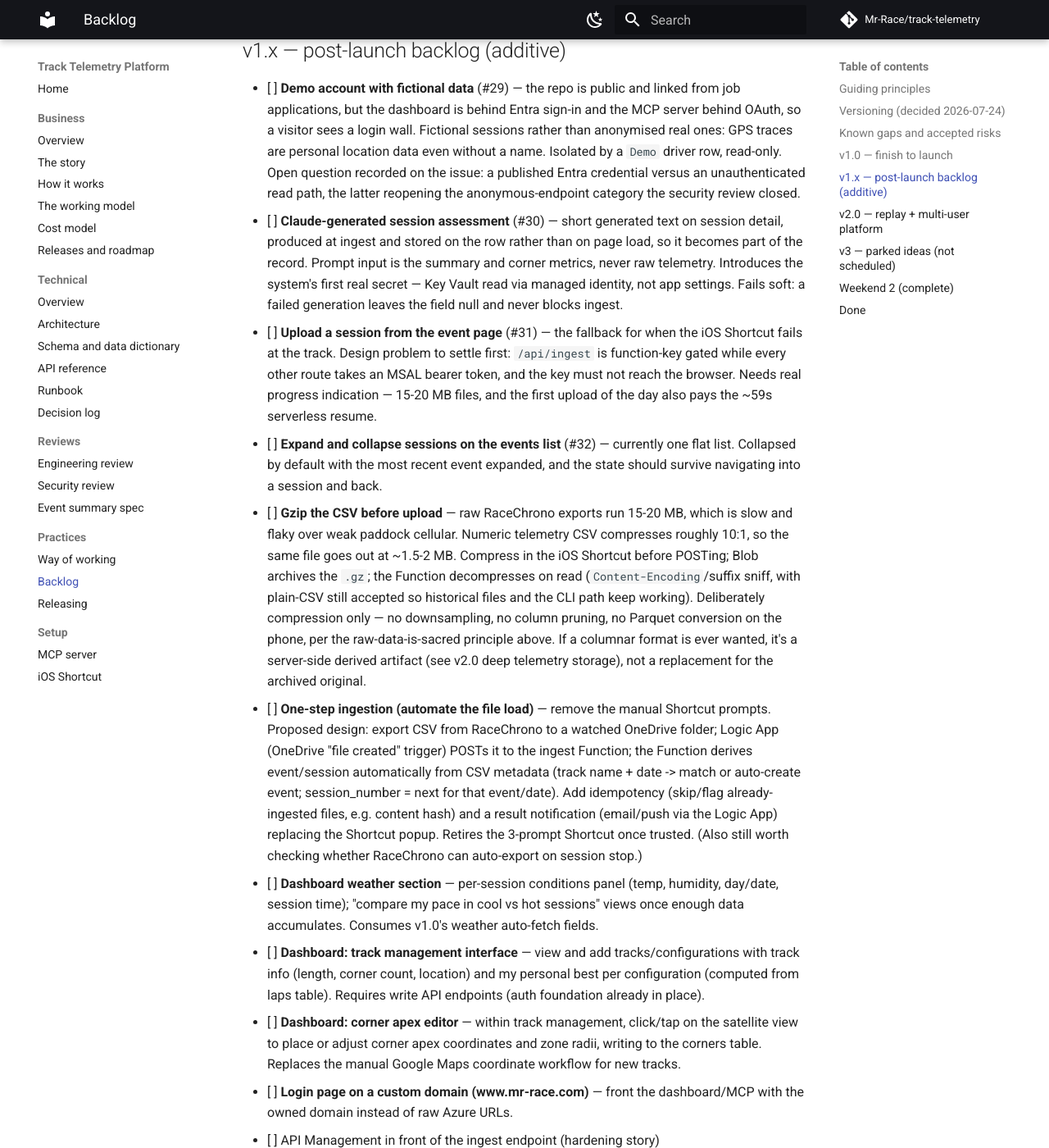
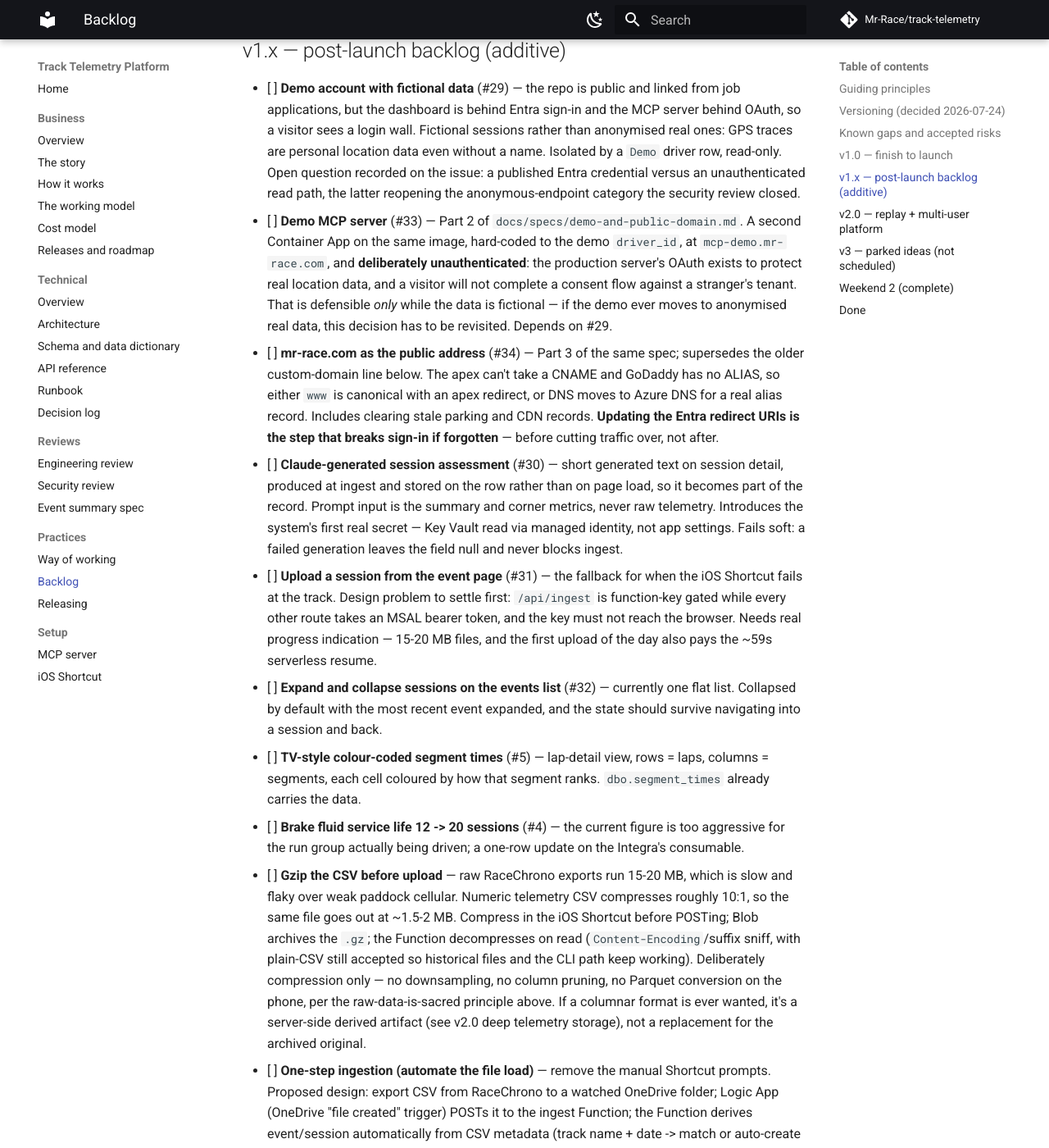
Before and after one commit to Mr-Race/track-telemetry, an MkDocs documentation site: the page built from docs/BACKLOG.md, in a window 1280 px wide and 1400 px high, scrolled down 4908 px. Shown: the whole window at 82% size. Built offline with MkDocs 1.6.1 and Material for MkDocs 9.7.7, drawn with Linux system fonts in a browser that asks for light colours; comment, search, counter and statistics services are not loaded; some of the changed text lies outside the part shown.

Commit message:
docs(backlog): log #33/#34 from the demo spec; supersede the custom-domain line
Adds pointers for the demo MCP server and mr-race.com work scoped in
docs/specs/demo-and-public-domain.md, plus the previously unlinked #4
and #5. The older 'Login page on a custom domain' line is superseded by
#34, which scopes the apex problem, the DNS cleanup, and the Entra
redirect-URI step that breaks sign-in if missed.

Co-Authored-By: Claude Opus 5 <noreply@anthropic.com>

```diff
--- a/docs/BACKLOG.md
+++ b/docs/BACKLOG.md
@@ -280,6 +280,23 @@ blocks 1.0.
       issue: a published Entra credential versus an unauthenticated read
       path, the latter reopening the anonymous-endpoint category the
       security review closed.
+- [ ] **Demo MCP server** (#33) — Part 2 of
+      `docs/specs/demo-and-public-domain.md`. A second Container App on
+      the same image, hard-coded to the demo `driver_id`, at
+      `mcp-demo.mr-race.com`, and **deliberately unauthenticated**: the
+      production server's OAuth exists to protect real location data,
+      and a visitor will not complete a consent flow against a
+      stranger's tenant. That is defensible *only* while the data is
+      fictional — if the demo ever moves to anonymised real data, this
+      decision has to be revisited. Depends on #29.
+- [ ] **mr-race.com as the public address** (#34) — Part 3 of the same
+      spec; supersedes the older custom-domain line below. The apex
+      can't take a CNAME and GoDaddy has no ALIAS, so either `www` is
+      canonical with an apex redirect, or DNS moves to Azure DNS for a
+      real alias record. Includes clearing stale parking and CDN
+      records. **Updating the Entra redirect URIs is the step that
+      breaks sign-in if forgotten** — before cutting traffic over, not
+      after.
 - [ ] **Claude-generated session assessment** (#30) — short generated
       text on session detail, produced at ingest and stored on the row
       rather than on page load, so it becomes part of the record.
@@ -297,6 +314,12 @@ blocks 1.0.
       currently one flat list. Collapsed by default with the most recent
       event expanded, and the state should survive navigating into a
       session and back.
+- [ ] **TV-style colour-coded segment times** (#5) — lap-detail view,
+      rows = laps, columns = segments, each cell coloured by how that
+      segment ranks. `dbo.segment_times` already carries the data.
+- [ ] **Brake fluid service life 12 -> 20 sessions** (#4) — the current
+      figure is too aggressive for the run group actually being driven;
+      a one-row update on the Integra's consumable.
 - [ ] **Gzip the CSV before upload** — raw RaceChrono exports run
       15-20 MB, which is slow and flaky over weak paddock cellular.
       Numeric telemetry CSV compresses roughly 10:1, so the same
@@ -336,8 +359,11 @@ blocks 1.0.
       coordinates and zone radii, writing to the corners table.
       Replaces the manual Google Maps coordinate workflow for new
       tracks.
-- [ ] **Login page on a custom domain (www.mr-race.com)** — front the
-      dashboard/MCP with the owned domain instead of raw Azure URLs.
+- [x] ~~**Login page on a custom domain (www.mr-race.com)**~~ —
+      **superseded 2026-08-13** by #34, which scopes the same work
+      properly (apex strategy, DNS cleanup, and the Entra redirect-URI
+      step that breaks sign-in if missed). See
+      `docs/specs/demo-and-public-domain.md` Part 3.
 - [ ] API Management in front of the ingest endpoint (hardening story)
 - [ ] Lock storage account networking to selected networks
       (documented hardening step)
```
